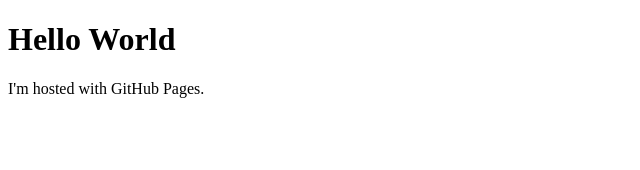
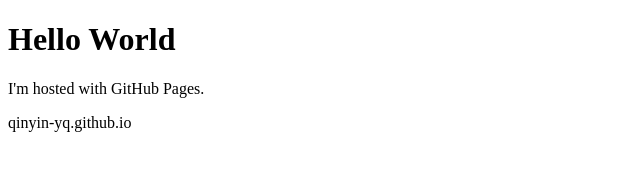
Before and after one commit to qinyin-yq/qinyin, a plain HTML site: page index.html in a window 1280 px wide. Shown: the whole page, without its empty margins (0-640 px from the left). Drawn offline with Linux system fonts and the light colour scheme.

Commit message:
新增修改
阿达

```diff
--- a/index.html
+++ b/index.html
@@ -3,5 +3,6 @@
 <body>
 <h1>Hello World</h1>
 <p>I'm hosted with GitHub Pages.</p>
+qinyin-yq.github.io
 </body>
 </html>
```
